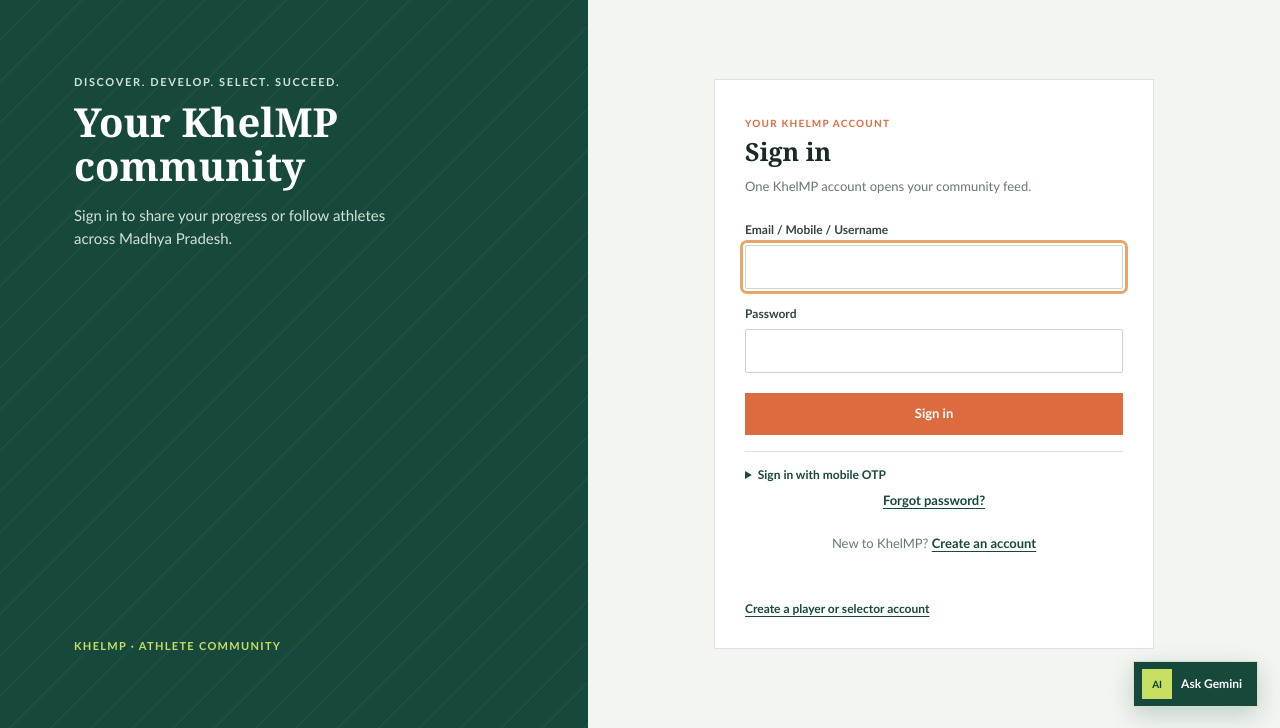
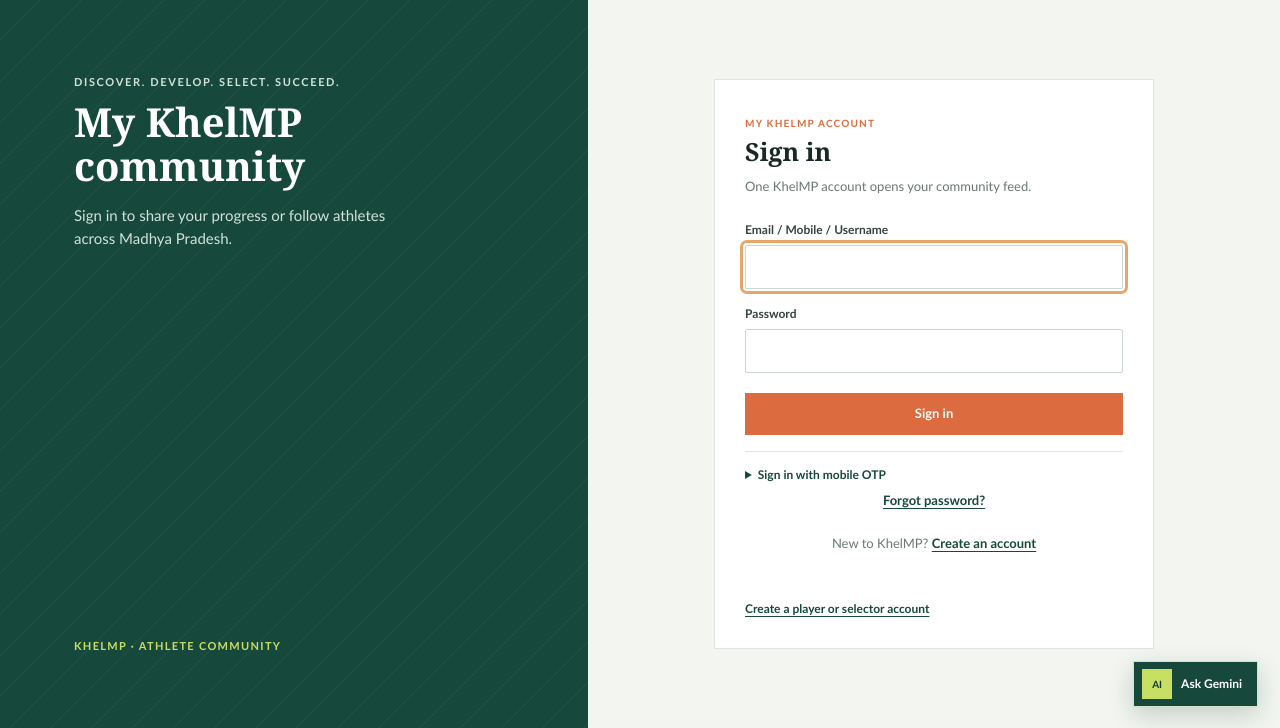
Before and after one commit to PRAKASHRAIKWAR/khelMP, a Django app: page / in a window 1280 px wide. Shown: the part 73-801 px from the top of the page. Run offline with Django 5.2, Linux system fonts and the light colour scheme; parts of the project's set-up code (start-up, migrations or seed data) failed here and were passed over.

Commit message:
Change login copy to My KhelMP
Co-authored-by: Copilot <223556219+Copilot@users.noreply.github.com>

```diff
--- a/khelmp_master_ecosystem/khelmp_frontend_django/portal/templates/login.html
+++ b/khelmp_master_ecosystem/khelmp_frontend_django/portal/templates/login.html
@@ -23,14 +23,14 @@
         <section class="login-aside">
             <div>
                 <p class="eyebrow">Discover. Develop. Select. Succeed.</p>
-                <h1>Your KhelMP community</h1>
+                <h1>My KhelMP community</h1>
                 <p>Sign in to share your progress or follow athletes across Madhya Pradesh.</p>
             </div>
             <span class="aside-note">KhelMP · Athlete community</span>
         </section>
         <section class="login-main">
             <div class="login-panel">
-                <span class="account-kicker">Your KhelMP account</span>
+                <span class="account-kicker">My KhelMP account</span>
                 <h2>Sign in</h2>
                 <p>One KhelMP account opens your community feed.</p>
                 {% if messages %}
```
